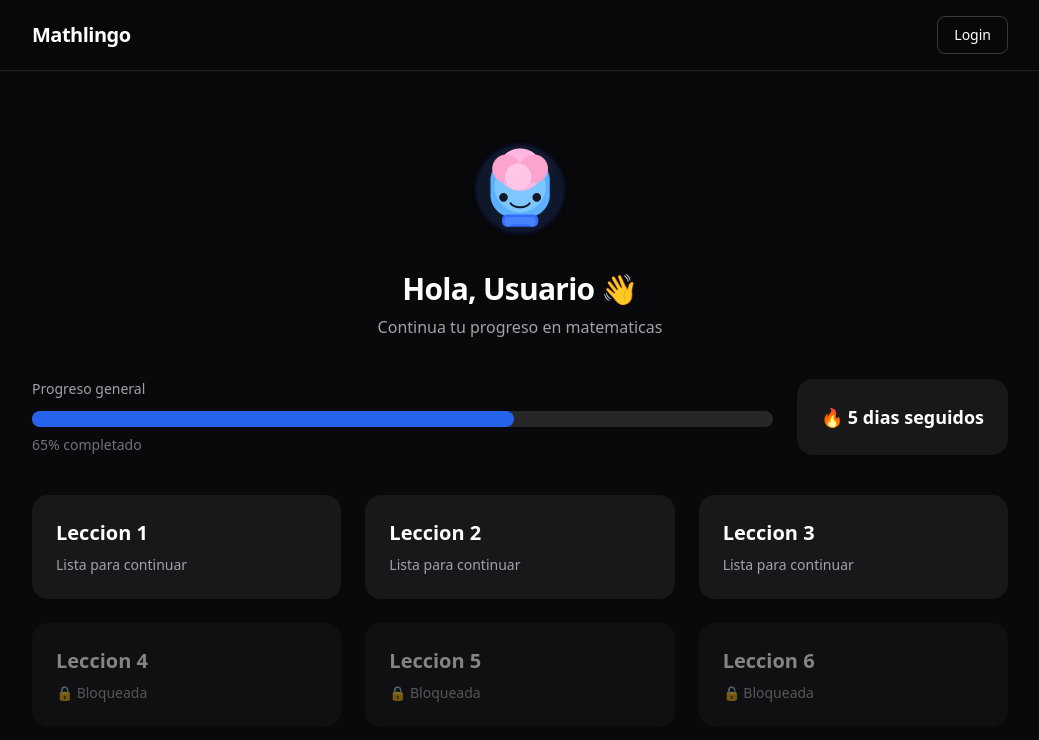
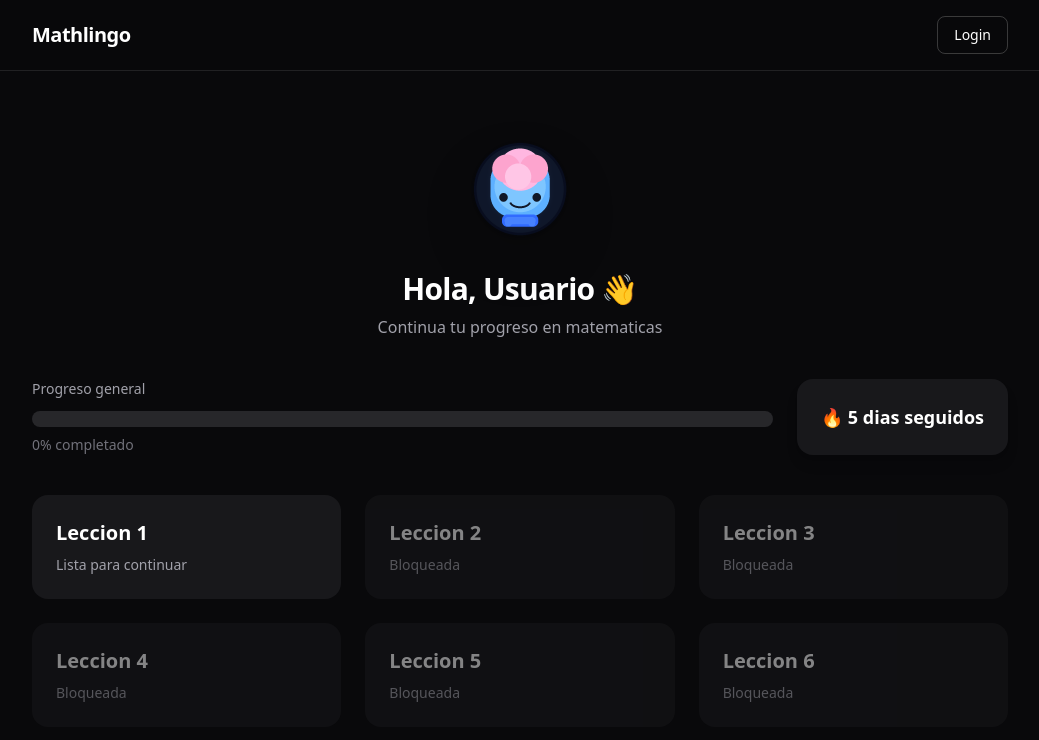
Before and after one commit to Gadiel-Lora/mathlingo, a React app in the folder frontend/: page /dashboard in a window 1280 px wide. Shown: the top 740 px of the page, without its empty margins (120-1159 px from the left). Built offline with nearby package versions, Linux system fonts and the light colour scheme; the HTML template or start-up script is replaced by a standard one.

Commit message:
git add frontend/src/context/ProgressContext.jsx frontend/src/data/lessons.js frontend/src/App.jsx frontend/src/pages/Dashboard.jsx frontend/src/pages/Lesson.jsx git commit -m "feat(frontend): add global lesson progress with context and localStorage" git push

```diff
--- a/frontend/src/App.jsx
+++ b/frontend/src/App.jsx
@@ -1,5 +1,6 @@
 import { BrowserRouter, Route, Routes } from 'react-router-dom'
 
+import { ProgressProvider } from './context/ProgressContext'
 import Dashboard from './pages/Dashboard'
 import Landing from './pages/Landing'
 import Lesson from './pages/Lesson'
@@ -7,6 +8,7 @@ import Login from './pages/Login'
 
 function App() {
   return (
+    <ProgressProvider>
       <BrowserRouter>
         <Routes>
           <Route path="/" element={<Landing />} />
@@ -15,6 +17,7 @@ function App() {
           <Route path="/login" element={<Login />} />
         </Routes>
       </BrowserRouter>
+    </ProgressProvider>
   )
 }
 
--- /dev/null
+++ b/frontend/src/context/ProgressContext.jsx
@@ -0,0 +1,59 @@
+import { createContext, useContext, useEffect, useMemo, useState } from 'react'
+
+const STORAGE_KEY = 'mathlingo.completedLessons'
+
+const ProgressContext = createContext(null)
+
+const parseStoredLessons = (value) => {
+  try {
+    const parsed = JSON.parse(value ?? '[]')
+    if (!Array.isArray(parsed)) return []
+    return parsed
+      .map((item) => Number(item))
+      .filter((item) => Number.isInteger(item) && item > 0)
+      .filter((item, index, array) => array.indexOf(item) === index)
+      .sort((a, b) => a - b)
+  } catch {
+    return []
+  }
+}
+
+export function ProgressProvider({ children }) {
+  const [completedLessons, setCompletedLessons] = useState(() => {
+    if (typeof window === 'undefined') return []
+    return parseStoredLessons(window.localStorage.getItem(STORAGE_KEY))
+  })
+
+  useEffect(() => {
+    if (typeof window === 'undefined') return
+    window.localStorage.setItem(STORAGE_KEY, JSON.stringify(completedLessons))
+  }, [completedLessons])
+
+  const completeLesson = (id) => {
+    const lessonId = Number(id)
+    if (!Number.isInteger(lessonId) || lessonId <= 0) return
+
+    setCompletedLessons((prev) => {
+      if (prev.includes(lessonId)) return prev
+      return [...prev, lessonId].sort((a, b) => a - b)
+    })
+  }
+
+  const value = useMemo(
+    () => ({
+      completedLessons,
+      completeLesson,
+    }),
+    [completedLessons],
+  )
+
+  return <ProgressContext.Provider value={value}>{children}</ProgressContext.Provider>
+}
+
+export function useProgress() {
+  const context = useContext(ProgressContext)
+  if (!context) {
+    throw new Error('useProgress must be used within ProgressProvider')
+  }
+  return context
+}
--- /dev/null
+++ b/frontend/src/data/lessons.js
@@ -0,0 +1,98 @@
+export const lessons = [
+  {
+    id: 1,
+    title: 'Leccion 1',
+    questions: [
+      {
+        question: 'Cuanto es 2 + 3?',
+        options: ['4', '5', '6', '3'],
+        correctIndex: 1,
+      },
+      {
+        question: 'Cuanto es 7 + 1?',
+        options: ['6', '8', '9', '7'],
+        correctIndex: 1,
+      },
+    ],
+  },
+  {
+    id: 2,
+    title: 'Leccion 2',
+    questions: [
+      {
+        question: 'Cuanto es 9 - 4?',
+        options: ['3', '4', '5', '6'],
+        correctIndex: 2,
+      },
+      {
+        question: 'Cuanto es 10 - 3?',
+        options: ['6', '7', '8', '9'],
+        correctIndex: 1,
+      },
+    ],
+  },
+  {
+    id: 3,
+    title: 'Leccion 3',
+    questions: [
+      {
+        question: 'Cuanto es 3 x 2?',
+        options: ['5', '6', '7', '8'],
+        correctIndex: 1,
+      },
+      {
+        question: 'Cuanto es 4 x 3?',
+        options: ['10', '11', '12', '13'],
+        correctIndex: 2,
+      },
+    ],
+  },
+  {
+    id: 4,
+    title: 'Leccion 4',
+    questions: [
+      {
+        question: 'Cuanto es 12 / 3?',
+        options: ['3', '4', '5', '6'],
+        correctIndex: 1,
+      },
+      {
+        question: 'Cuanto es 15 / 5?',
+        options: ['2', '3', '4', '5'],
+        correctIndex: 1,
+      },
+    ],
+  },
+  {
+    id: 5,
+    title: 'Leccion 5',
+    questions: [
+      {
+        question: 'Que numero completa: 2x = 10?',
+        options: ['3', '4', '5', '6'],
+        correctIndex: 2,
+      },
+      {
+        question: 'Que numero completa: x + 4 = 9?',
+        options: ['4', '5', '6', '7'],
+        correctIndex: 1,
+      },
+    ],
+  },
+  {
+    id: 6,
+    title: 'Leccion 6',
+    questions: [
+      {
+        question: 'Area de un cuadrado de lado 4?',
+        options: ['8', '12', '16', '20'],
+        correctIndex: 2,
+      },
+      {
+        question: 'Perimetro de un triangulo 3, 4, 5?',
+        options: ['10', '11', '12', '13'],
+        correctIndex: 2,
+      },
+    ],
+  },
+]
--- a/frontend/src/pages/Dashboard.jsx
+++ b/frontend/src/pages/Dashboard.jsx
@@ -1,19 +1,26 @@
 import { Link, useNavigate } from 'react-router-dom'
 
 import brainLogo from '../assets/brain-logo.png'
+import { useProgress } from '../context/ProgressContext'
+import { lessons } from '../data/lessons'
 
 function Dashboard() {
   const navigate = useNavigate()
-  const progress = 65
+  const { completedLessons } = useProgress()
 
-  const lessons = [
-    { id: 1, title: 'Leccion 1', locked: false },
-    { id: 2, title: 'Leccion 2', locked: false },
-    { id: 3, title: 'Leccion 3', locked: false },
-    { id: 4, title: 'Leccion 4', locked: true },
-    { id: 5, title: 'Leccion 5', locked: true },
-    { id: 6, title: 'Leccion 6', locked: true },
-  ]
+  const totalLessons = lessons.length
+  const progress = Math.round((completedLessons.length / totalLessons) * 100)
+
+  const lessonCards = lessons.map((lesson, index) => {
+    const previousLessonId = lessons[index - 1]?.id
+    const locked = index !== 0 && !completedLessons.includes(previousLessonId)
+
+    return {
+      ...lesson,
+      locked,
+      completed: completedLessons.includes(lesson.id),
+    }
+  })
 
   const handleLessonClick = (lesson) => {
     if (lesson.locked) return
@@ -64,7 +71,7 @@ function Dashboard() {
         </section>
 
         <section className="mt-10 grid grid-cols-1 gap-6 md:grid-cols-3">
-          {lessons.map((lesson) => (
+          {lessonCards.map((lesson) => (
             <article
               key={lesson.id}
               onClick={() => handleLessonClick(lesson)}
@@ -76,7 +83,7 @@ function Dashboard() {
             >
               <h2 className="text-xl font-semibold">{lesson.title}</h2>
               <p className="mt-2 text-sm text-zinc-400">
-                {lesson.locked ? '🔒 Bloqueada' : 'Lista para continuar'}
+                {lesson.locked ? 'Bloqueada' : lesson.completed ? 'Completada' : 'Lista para continuar'}
               </p>
             </article>
           ))}
--- a/frontend/src/pages/Lesson.jsx
+++ b/frontend/src/pages/Lesson.jsx
@@ -1,36 +1,33 @@
-import { useState } from 'react'
+import { useEffect, useState } from 'react'
 import { Link, useParams } from 'react-router-dom'
 
 import brainLogo from '../assets/brain-logo.png'
-
-const lessons = [
-  {
-    id: 1,
-    title: 'Sumas basicas',
-    questions: [
-      {
-        question: 'Cuanto es 2 + 3?',
-        options: ['4', '5', '6', '3'],
-        correctIndex: 1,
-      },
-      {
-        question: 'Cuanto es 7 + 1?',
-        options: ['6', '8', '9', '7'],
-        correctIndex: 1,
-      },
-    ],
-  },
-]
+import { useProgress } from '../context/ProgressContext'
+import { lessons } from '../data/lessons'
 
 function Lesson() {
   const { id } = useParams()
   const lessonId = Number(id)
   const lesson = lessons.find((item) => item.id === lessonId)
+  const { completeLesson } = useProgress()
 
   const [currentQuestionIndex, setCurrentQuestionIndex] = useState(0)
   const [selectedOption, setSelectedOption] = useState(null)
   const [showFeedback, setShowFeedback] = useState(false)
   const [completed, setCompleted] = useState(false)
+
+  useEffect(() => {
+    setCurrentQuestionIndex(0)
+    setSelectedOption(null)
+    setShowFeedback(false)
+    setCompleted(false)
+  }, [lessonId])
+
+  useEffect(() => {
+    if (completed && Number.isInteger(lessonId)) {
+      completeLesson(lessonId)
+    }
+  }, [completed, completeLesson, lessonId])
 
   if (!lesson) {
     return (
@@ -106,7 +103,7 @@ function Lesson() {
 
                 return (
                   <button
-                    key={option}
+                    key={`${option}-${index}`}
                     type="button"
                     onClick={() => handleOptionClick(index)}
                     disabled={showFeedback}
```
Lines whose indentation alone changed are shown as unchanged.
